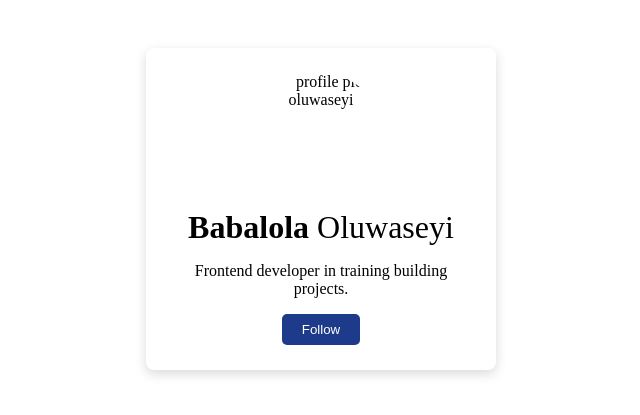
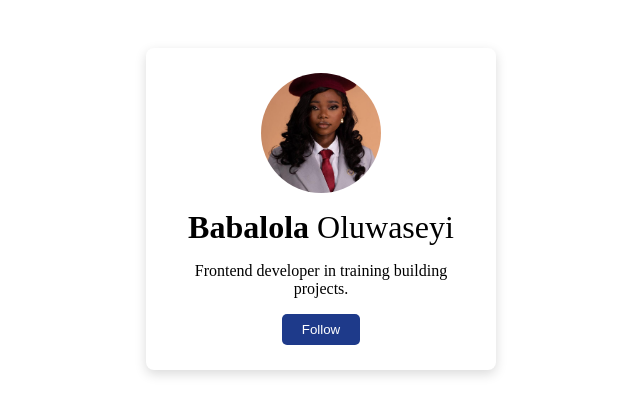
Before and after one commit to TheOluwaseyiDev/Scamp-profile-card, a plain HTML site: page index.html in a window 1280 px wide. Shown: the part 191-606 px from the top of the page, without its empty margins (319-959 px from the left). Drawn offline with Linux system fonts and the light colour scheme.

Commit message:
restructure assets folder and fix image path

```diff
--- a/index.html
+++ b/index.html
@@ -8,7 +8,7 @@
 </head>
 <body>
     <div class="profile-card">
-        <img src="../Assets/Image/profile-img seyi.jpeg" alt="profile pic oluwaseyi">
+        <img src="assets/image/profile-img seyi.jpeg" alt="profile pic oluwaseyi">
         <h1>Babalola <span>Oluwaseyi</span></h1>
         <p>Frontend developer in training building projects.</p>
         <button>Follow</button>
```
Also changed, not shown: assets/image/profile-img seyi.jpeg (added).
